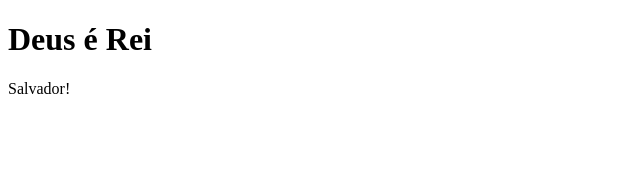
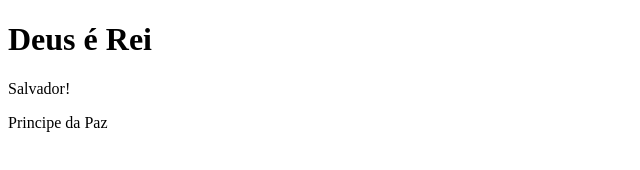
Before and after one commit to JorgeFmartins/AulaGit, a plain HTML site: page index.html in a window 1280 px wide. Shown: the whole page, without its empty margins (0-640 px from the left). Drawn offline with Linux system fonts and the light colour scheme.

Commit message:
Principe da Paz

```diff
--- a/index.html
+++ b/index.html
@@ -8,5 +8,6 @@
 <body>
     <h1>Deus é Rei</h1>
     <p>Salvador!</p>
+    <p>Principe da Paz</p>
 </body>
 </html>
```
